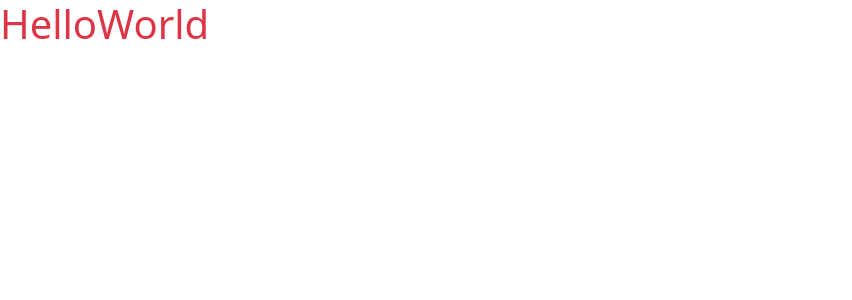
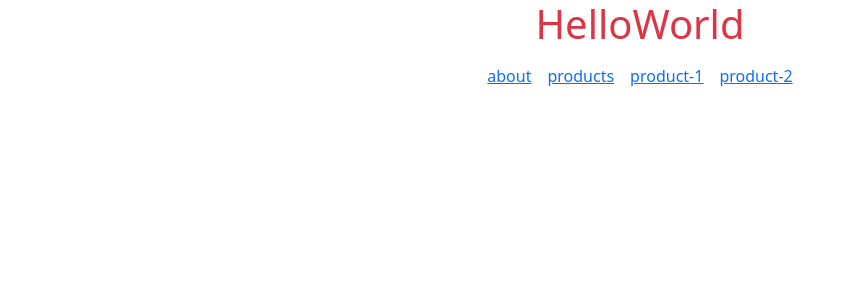
Before and after one commit to mohammad468/start-next1, a Next.js app: page / in a window 1280 px wide. Shown: the top 300 px of the page, without its empty margins (0-852 px from the left). Built offline with nearby package versions, Linux system fonts and the light colour scheme.

Commit message:
Link tag in next

```diff
--- a/pages/_app.js
+++ b/pages/_app.js
@@ -1,5 +1,6 @@
 import "../styles/globals.css";
 import "../styles/index.scss";
+import "../styles/mystyle.scss";
 
 function MyApp({ Component, pageProps }) {
   return <Component {...pageProps} />;
--- a/pages/index.js
+++ b/pages/index.js
@@ -1,7 +1,23 @@
+import Link from "next/link";
+
 export default function Home() {
   return (
     <div>
-      <h1>HelloWorld</h1>
+      <h1 className="text-center">HelloWorld</h1>
+      <div className="d-flex justify-content-center mt-3">
+        <Link href="/about">
+          <a className="mx-2">about</a>
+        </Link>
+        <Link href="/products">
+          <a className="mx-2">products</a>
+        </Link>
+        <Link href="/products/product-1">
+          <a className="mx-2">product-1</a>
+        </Link>
+        <Link href="/products/product-2">
+          <a className="mx-2">product-2</a>
+        </Link>
+      </div>
     </div>
   );
 }
--- /dev/null
+++ b/styles/mystyle.scss
@@ -0,0 +1,5 @@
+@import "./index.scss";
+
+h2 {
+  color: $blue-300;
+}
```
Also changed, not shown: pages/about.jsx (added, +15 -0 lines), pages/products/index.jsx (added, +15 -0 lines), pages/products/product-1.jsx (added, +16 -0 lines), pages/products/product-2.jsx (added, +15 -0 lines).
